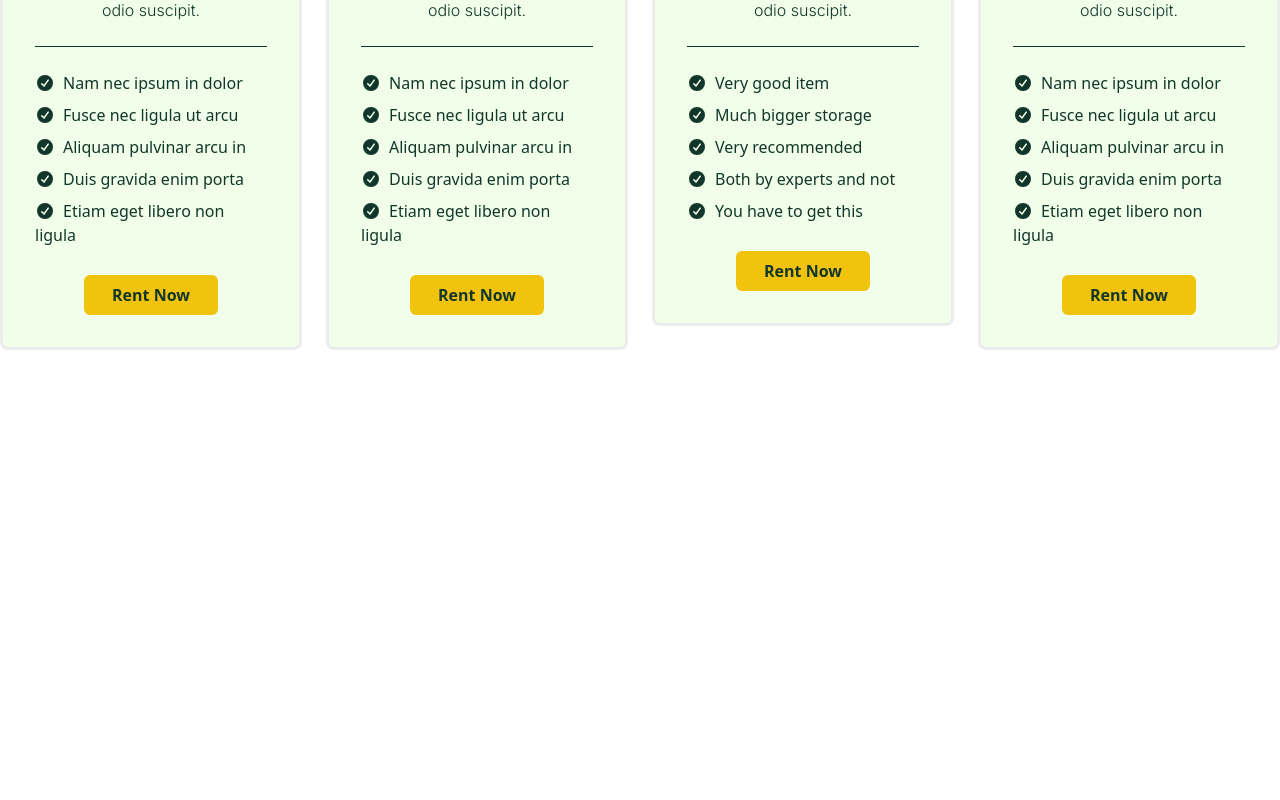
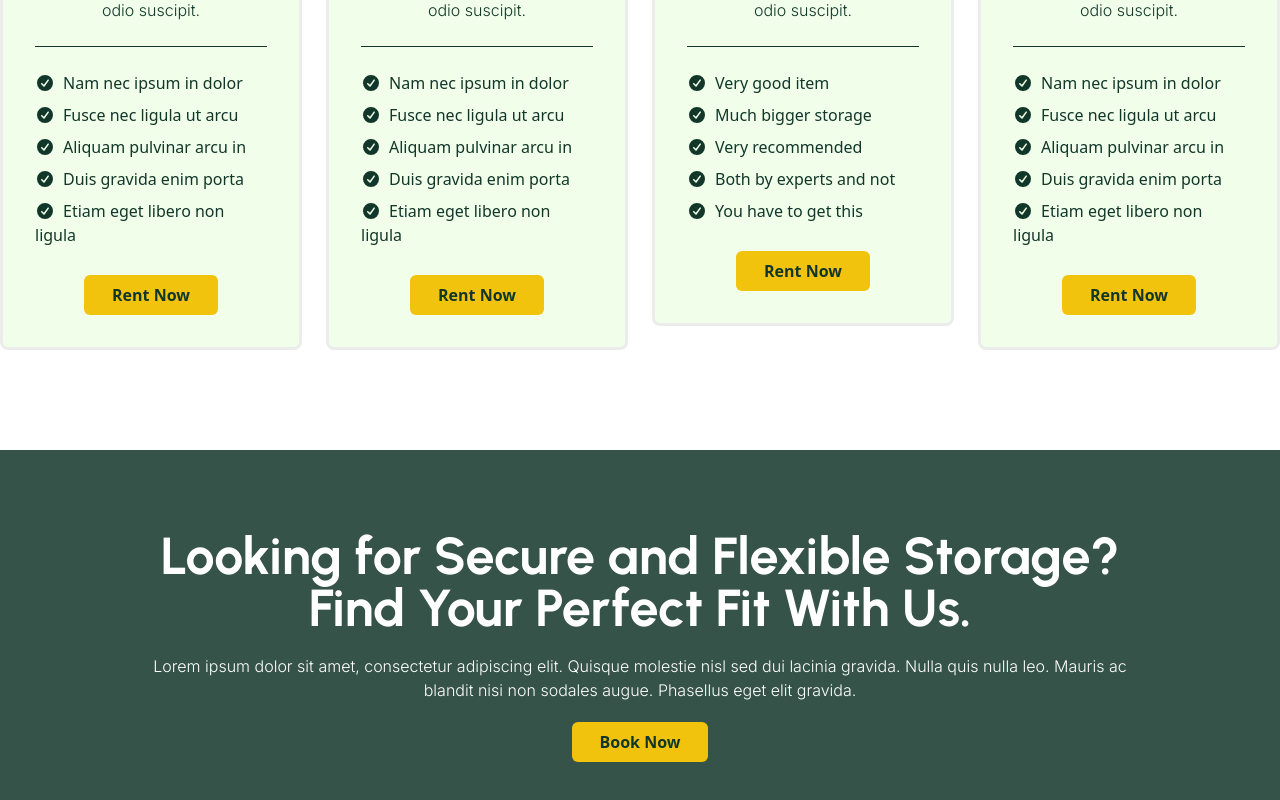
Before and after one commit to Alecal/storaid-react, a React (Vite) app: page / in a window 1280 px wide. Shown: the part 3327-4127 px from the top of the page. Before the commit the page ends 3777 px from the top, so only its background shows below. Built offline with nearby package versions, Linux system fonts and the light colour scheme; no server answers.

Commit message:
Lagt till Book Now section

```diff
--- a/src/App.jsx
+++ b/src/App.jsx
@@ -120,6 +120,13 @@ const App = () => {
             </div>
         </div>
     </section>
+    <section id="bookNow" className='sectionGreenLight'>
+        <div className='text-center mx-auto max-w-5xl py-20'>
+            <Headline color="text-white" size="h3">Looking for Secure and Flexible Storage? Find Your Perfect Fit With Us.</Headline>
+            <p className='body-standard-text text-white pb-5'>Lorem ipsum dolor sit amet, consectetur adipiscing elit. Quisque molestie nisl sed dui lacinia gravida. Nulla quis nulla leo. Mauris ac blandit nisi non sodales augue. Phasellus eget elit gravida.</p>
+            <ButtonStandard mode="light">Book Now</ButtonStandard>
+        </div>
+    </section>
     </>
   )
 }
--- a/src/index.css
+++ b/src/index.css
@@ -36,6 +36,12 @@ p { font-family: "Inter", sans-serif; font-weight: 300; font-style: normal;}
 .body-text-bold { font-size: 1rem; line-height: 1.5rem; font-weight: 700; color: var(--primary-green-dark);}
 
 .col-primary {color: var(--primary-color);}
+
+.sectionGreenLight {
+    background-color: var(--primary-green-light);
+    width: 100%;
+}
+
 
 .buttonHover:hover {
     background-color: var(--primary-green-dark);
```
